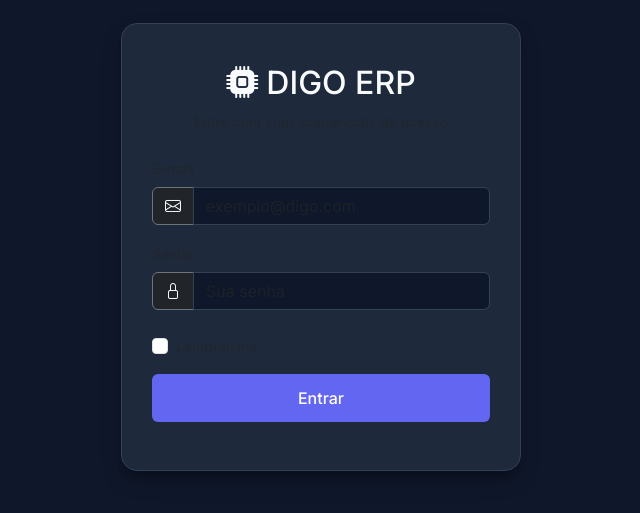
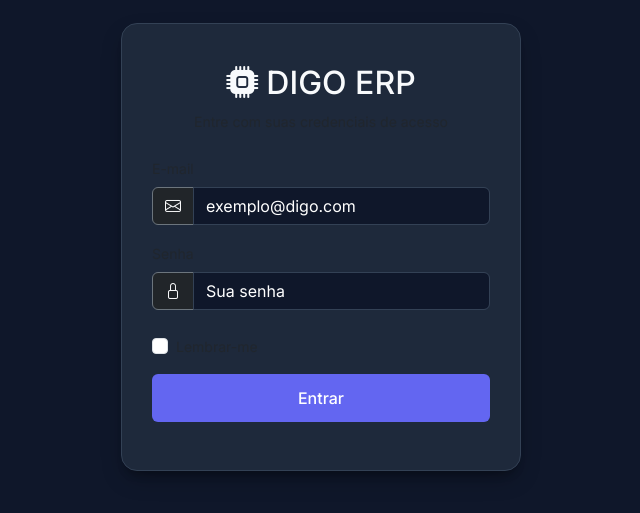
Before and after one commit to rob20251212-star/ERP, a Flask app: page /login in a window 1280 px wide. Shown: the part 153-666 px from the top of the page, without its empty margins (319-959 px from the left). Run offline with Flask 3, Linux system fonts and the light colour scheme.

Commit message:
Update login.html

```diff
--- a/digo_erp/templates/auth/login.html
+++ b/digo_erp/templates/auth/login.html
@@ -52,6 +52,9 @@
             border-color: var(--accent-color);
             box-shadow: 0 0 0 0.25rem rgba(99, 102, 241, 0.25);
         }
+        .form-control::placeholder{
+            color:white;
+        }
         .btn-primary {
             background-color: var(--accent-color);
             border: none;
@@ -87,7 +90,7 @@
                 <label for="email" class="form-label text-muted small">E-mail</label>
                 <div class="input-group">
                     <span class="input-group-text bg-dark border-secondary text-light"><i class="bi bi-envelope"></i></span>
-                    <input type="email" class="form-control" id="email" name="email" required placeholder="exemplo@digo.com" style="color:white;">
+                    <input type="email" class="form-control" id="email" name="email" required placeholder="exemplo@digo.com">
                 </div>
             </div>
             <div class="mb-4">
```
